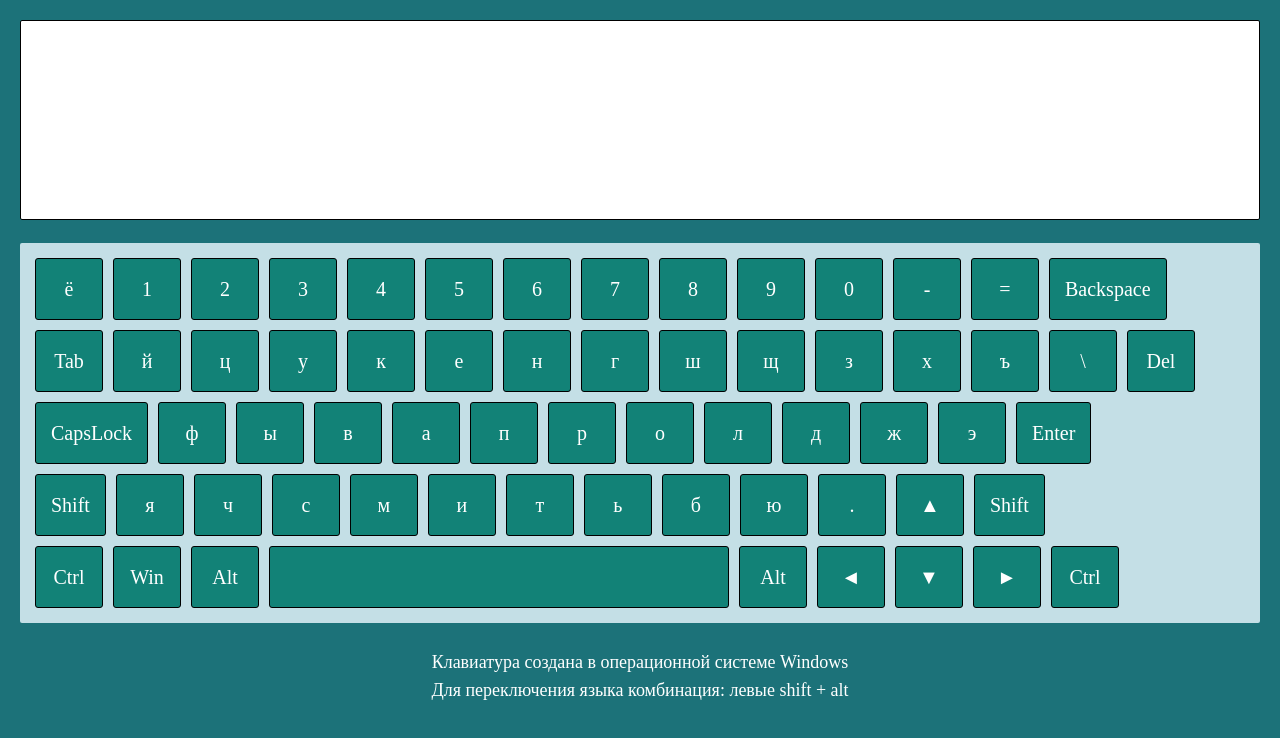
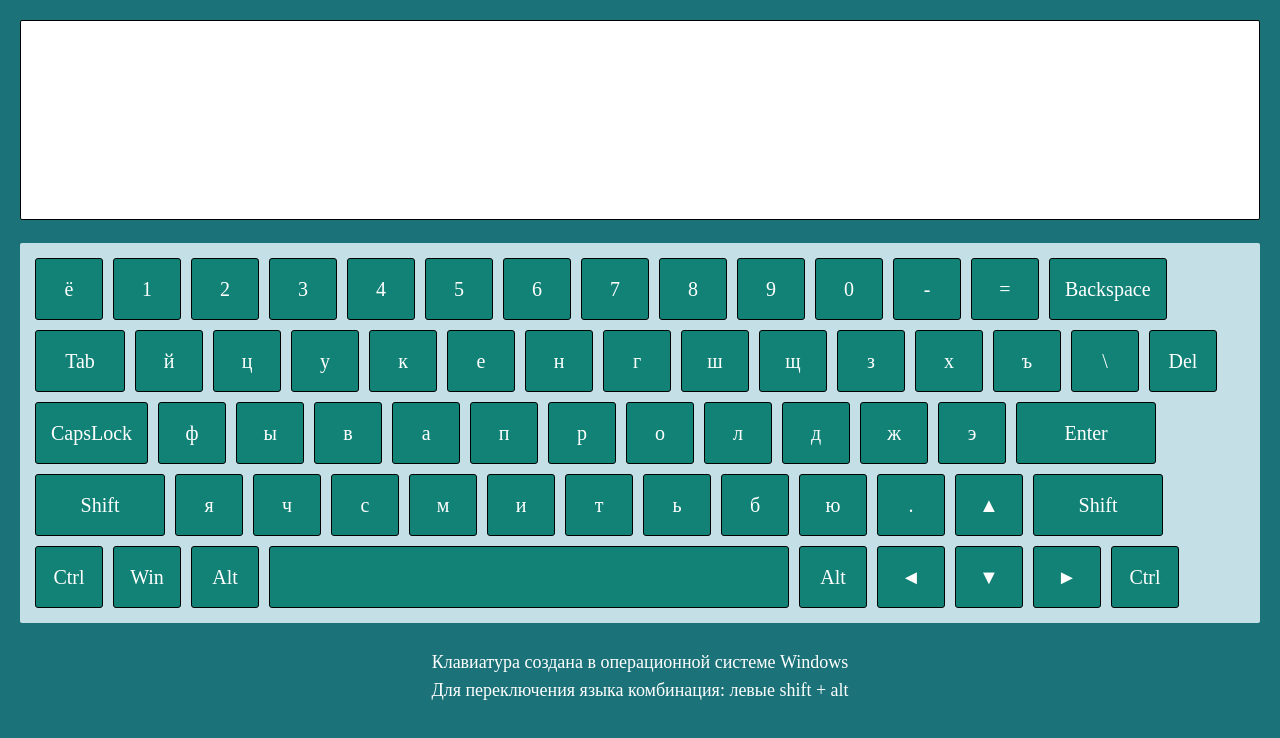
Before and after one commit to klekwedge/virtual-keyboard, a website: page virtual-keyboard/index.html in a window 1280 px wide. Drawn offline with Linux system fonts and the light colour scheme.

Commit message:
fix: resize some keyboard keys

```diff
--- a/virtual-keyboard/styles/style.scss
+++ b/virtual-keyboard/styles/style.scss
@@ -123,11 +123,23 @@ textarea {
 }
 
 [data-key-name = 'Space'] {
-  min-width: 460px;
+  min-width: 520px;
 }
 
-.ShiftLeft {
-  // min-width: 230px;
+[data-key-name = 'Tab'] {
+  min-width: 90px;
+}
+
+[data-key-name = 'Enter'] {
+  min-width: 140px;
+}
+
+[data-key-name = 'ShiftLeft'] {
+  min-width: 130px;
+}
+
+[data-key-name = 'ShiftRight'] {
+  min-width: 130px;
 }
 
 .keyboard__info {
```
Also changed, not shown: virtual-keyboard/styles/style.css.
